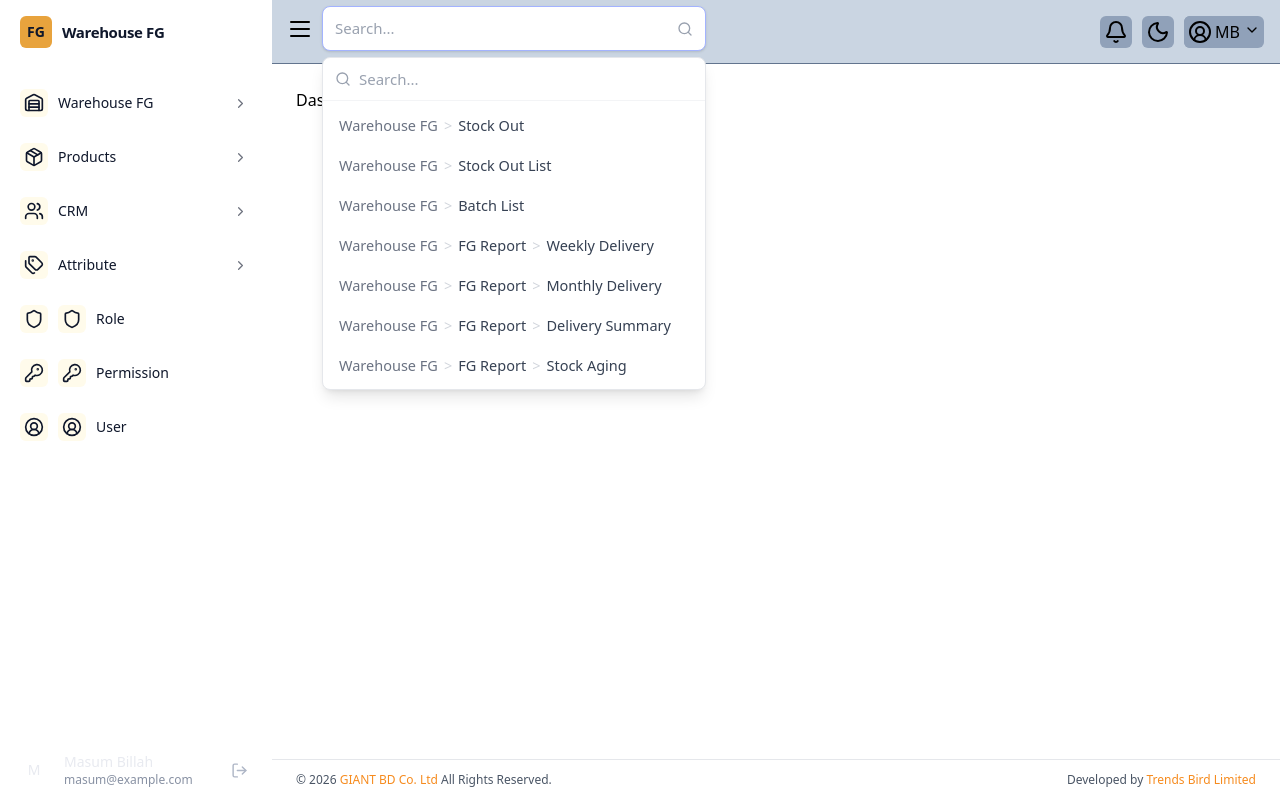
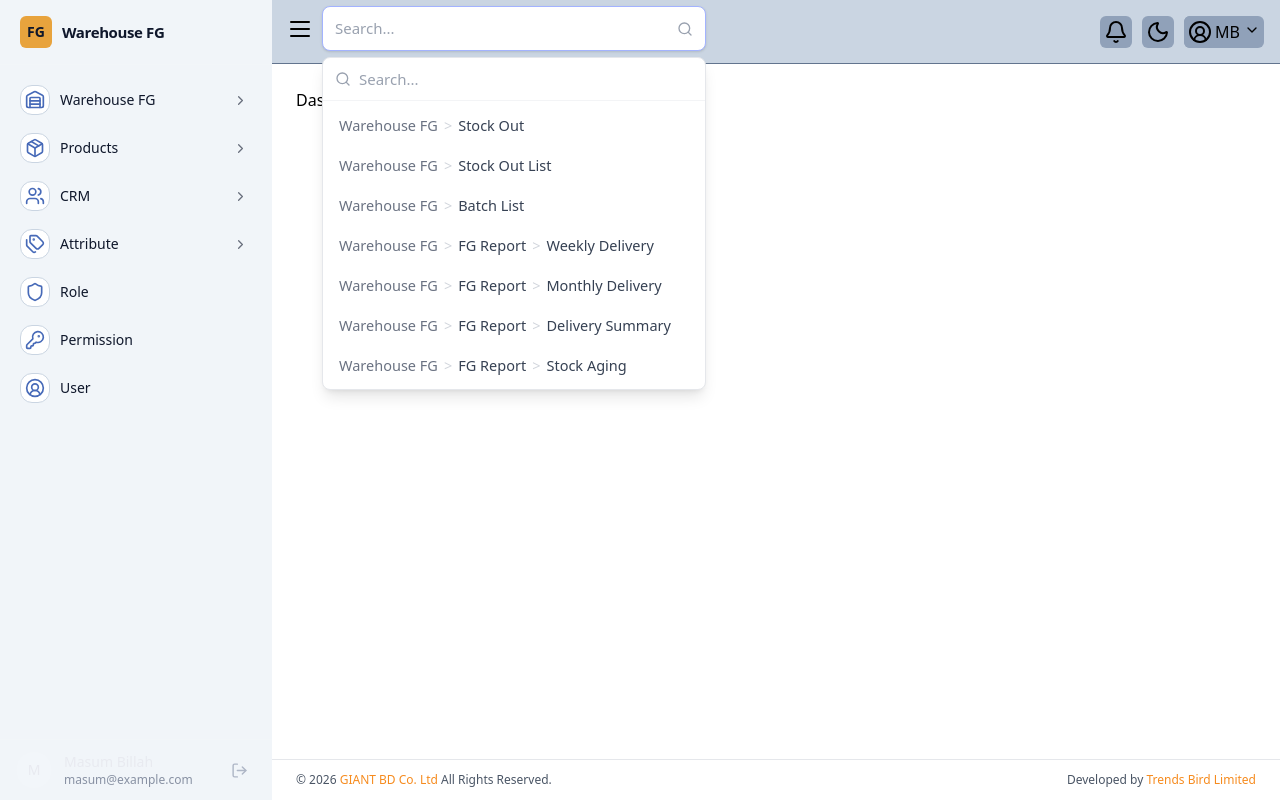
Before and after one commit to masumbillah06/giantbd, a Next.js app: page /dashboard in a window 1280 px wide. Built offline with nearby package versions, Linux system fonts and the light colour scheme.

Commit message:
fixing the sidebar

```diff
--- a/src/components/sidebar/sidebar-nav-item.tsx
+++ b/src/components/sidebar/sidebar-nav-item.tsx
@@ -36,13 +36,13 @@ export function SidebarNavItem({ item, pathname, level = 0 }: SidebarNavItemProp
   const paddingLeft = 8 + level * 2;
 
   const rowClasses = cx(
-    "group flex w-full items-center gap-2.5 rounded-md py-3 text-sm transition-colors",
+    "group flex w-full items-center gap-2.5 rounded-md py-2 text-sm transition-colors",
     "focus:outline-none focus-visible:ring-2 focus-visible:ring-[#E8A33D]/70",
     isExactActive
       ? "bg-[#E8A33D]/12 text-slate-900 font-medium"
       : isActiveBranch
-        ? "text-slate-900 font-medium hover:bg-white/[0.04]"
-        : "text-slate-900 hover:bg-white/[0.04] hover:text-slate-900"
+        ? "text-slate-900 font-medium hover:bg-black/[0.04]"
+        : "text-slate-900 hover:bg-black/[0.04] hover:text-slate-900"
   );
 
   if (!hasChildren) {
@@ -54,14 +54,9 @@ export function SidebarNavItem({ item, pathname, level = 0 }: SidebarNavItemProp
           className={rowClasses}
           style={{ paddingLeft, paddingRight: 12 }}
         >
-          <div className="bg-amber-50 rounded-md p-1">
-            {Icon && <Icon size={20} strokeWidth={2} className="shrink-0" />}
+          <div className="bg-white border border-slate-300 rounded-xl p-1">
+            {Icon && <Icon color="#476ab8" size={20} strokeWidth={2} className="shrink-0" />}
           </div>
-          {level === 0 && Icon && (
-            <div className="bg-amber-50 rounded-md p-1">
-              <Icon size={20} strokeWidth={2} className="shrink-0" />
-            </div>
-          )}
           <span className="truncate">{item.label}</span>
         </Link>
       </div>
@@ -78,8 +73,8 @@ export function SidebarNavItem({ item, pathname, level = 0 }: SidebarNavItemProp
         style={{ paddingLeft, paddingRight: 12 }}
       >
         <span className="flex min-w-0 items-center gap-2.5">
-          <div className="bg-amber-50 rounded-md p-1">
-            {Icon && <Icon size={20} strokeWidth={2} className="shrink-0" />}
+          <div className="bg-white border border-slate-300 rounded-xl p-1">
+            {Icon && <Icon color="#476ab8" size={20} strokeWidth={2} className="shrink-0" />}
           </div>
           <span className="truncate">{item.label}</span>
         </span>
--- a/src/components/sidebar/sidebar.tsx
+++ b/src/components/sidebar/sidebar.tsx
@@ -30,7 +30,7 @@ export function Sidebar({
   const initial = user.name.trim().charAt(0).toUpperCase() || "?";
 
   return (
-    <aside className="flex h-screen w-[272px] flex-col bg-white text-slate-900">
+    <aside className="flex h-screen w-[272px] flex-col bg-slate-100 text-slate-900">
       {/* Header — fixed */}
       <div className="shrink-0 border-b border-white/[0.07] px-5 py-4">
         <Link
```
